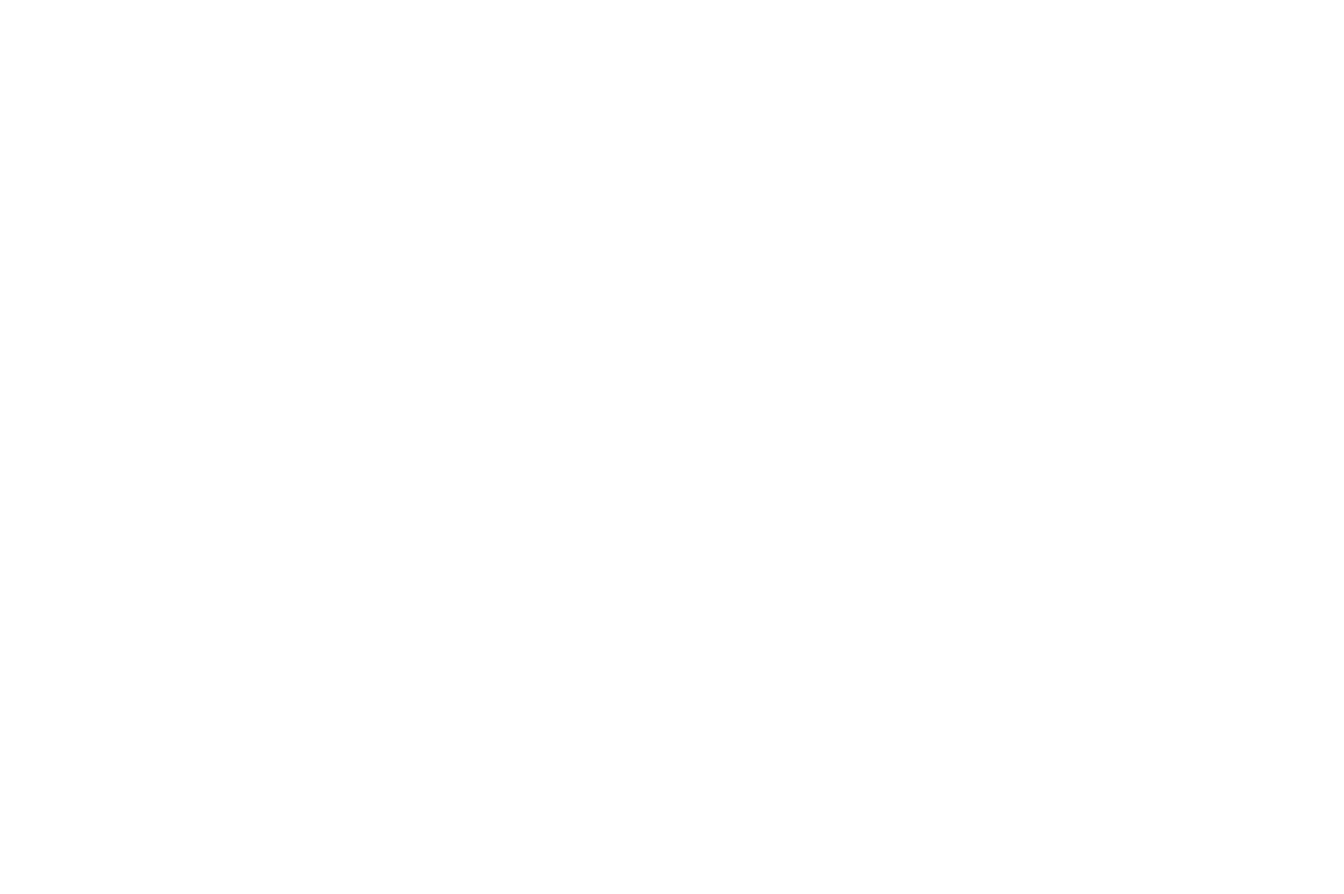
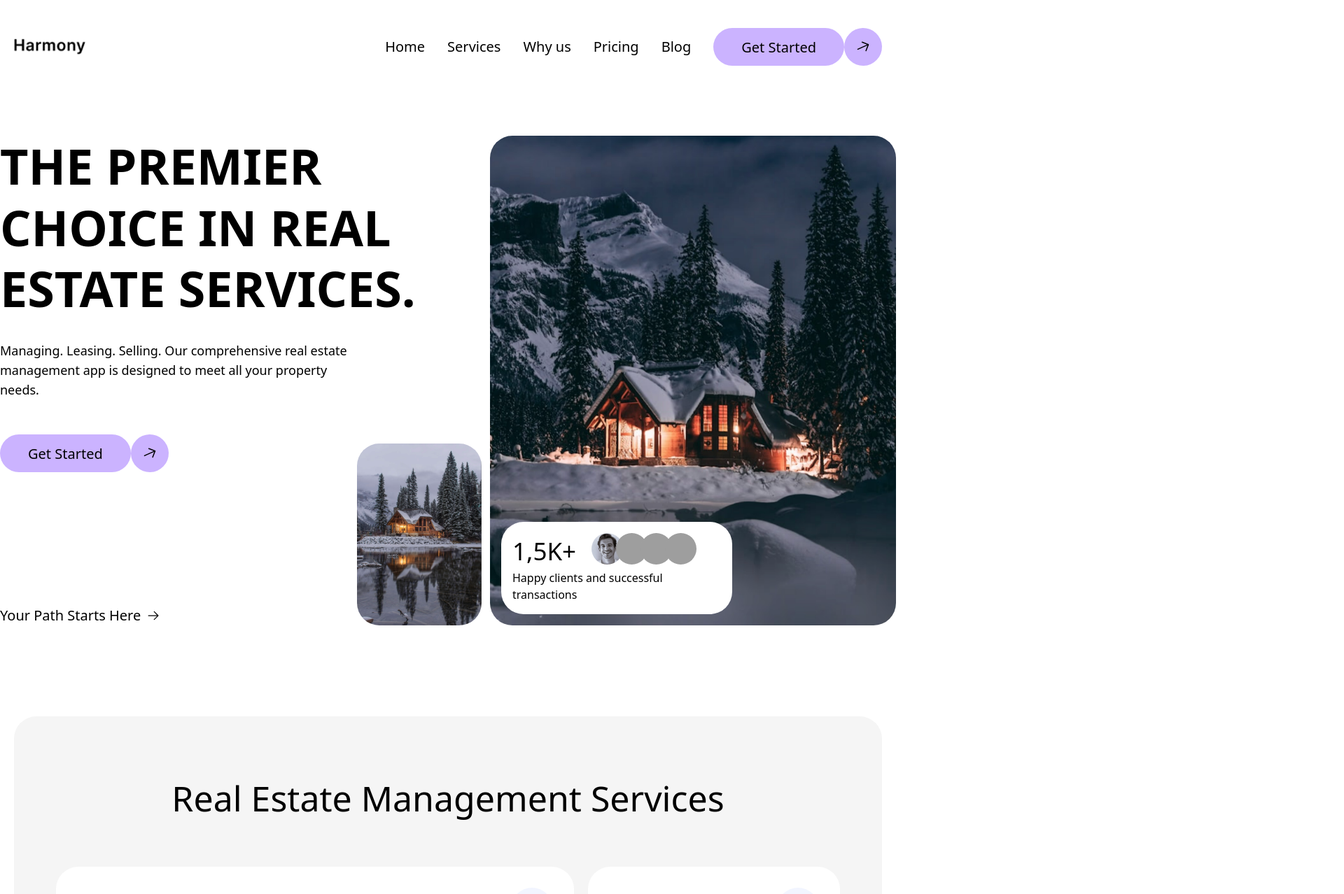
Before and after one commit to Koalai/my-app, a React (Vite) app: page /landing_page_real_estate_5 in a window 1280 px wide. Before the commit this address had no page. Shown: the top 1278 px of the page at 70% size, 1920 px wide, since content can reach past the window. Before the commit the page ends 800 px from the top, so only its background shows below. Built offline with nearby package versions, Linux system fonts and the light colour scheme; grey boxes are pictures that could not be loaded.

Commit message:
add real_estate_5

```diff
--- a/src/App.tsx
+++ b/src/App.tsx
@@ -11,6 +11,8 @@ import { Ecommerce_2 } from "./pages/Ecommerce_2";
 import { Ecommerce_2_Cart } from "./pages/Ecommerce_2_Cart";
 import { RealEstate_3 } from "./pages/RealEstate_3";
 import { RealEstate_4 } from "./pages/RealEstate_4";
+import { Home } from "./pages/Home";
+import { Real_Estate_5 } from "./pages/Real_Estate_5";
 
 function App() {
   return (
@@ -21,12 +23,14 @@ function App() {
         <Route path="/landing_page_real_estate_2" element={<RealEstate_2 />} />
         <Route path="/landing_page_real_estate_3" element={<RealEstate_3 />} />
         <Route path="/landing_page_real_estate_4" element={<RealEstate_4 />} />
+        <Route path="/landing_page_real_estate_5" element={<Real_Estate_5 />} />
         <Route path="/landing_page_ecommerce" element={<Ecommerce />} />
         <Route path="/landing_page_ecommerce_2" element={<Ecommerce_2 />} />
         <Route
           path="/landing_page_ecommerce_2/cart"
           element={<Ecommerce_2_Cart />}
         />
+        <Route path="/" element={<Home />} />
         <Route path="/login" element={<SignIn />} />
         <Route path="/forgot-password" element={<ForgotPassword />} />
         <Route path="/update-password" element={<UpdatePassword />} />
--- /dev/null
+++ b/src/pages/Real_Estate_5.tsx
@@ -0,0 +1,19 @@
+import { Hero } from "../components/real_estate_5/Hero";
+import { Navbar } from "../components/real_estate_5/Navbar";
+import { Pricing } from "../components/real_estate_5/Pricing";
+import { Services } from "../components/real_estate_5/Services";
+import { Testimonials } from "../components/real_estate_5/Testimonials";
+import { WhyUs } from "../components/real_estate_5/WhyUs";
+
+export const Real_Estate_5 = () => {
+  return (
+    <div>
+      <Navbar />
+      <Hero />
+      <Services />
+      <WhyUs />
+      <Pricing />
+      <Testimonials />
+    </div>
+  );
+};
```
